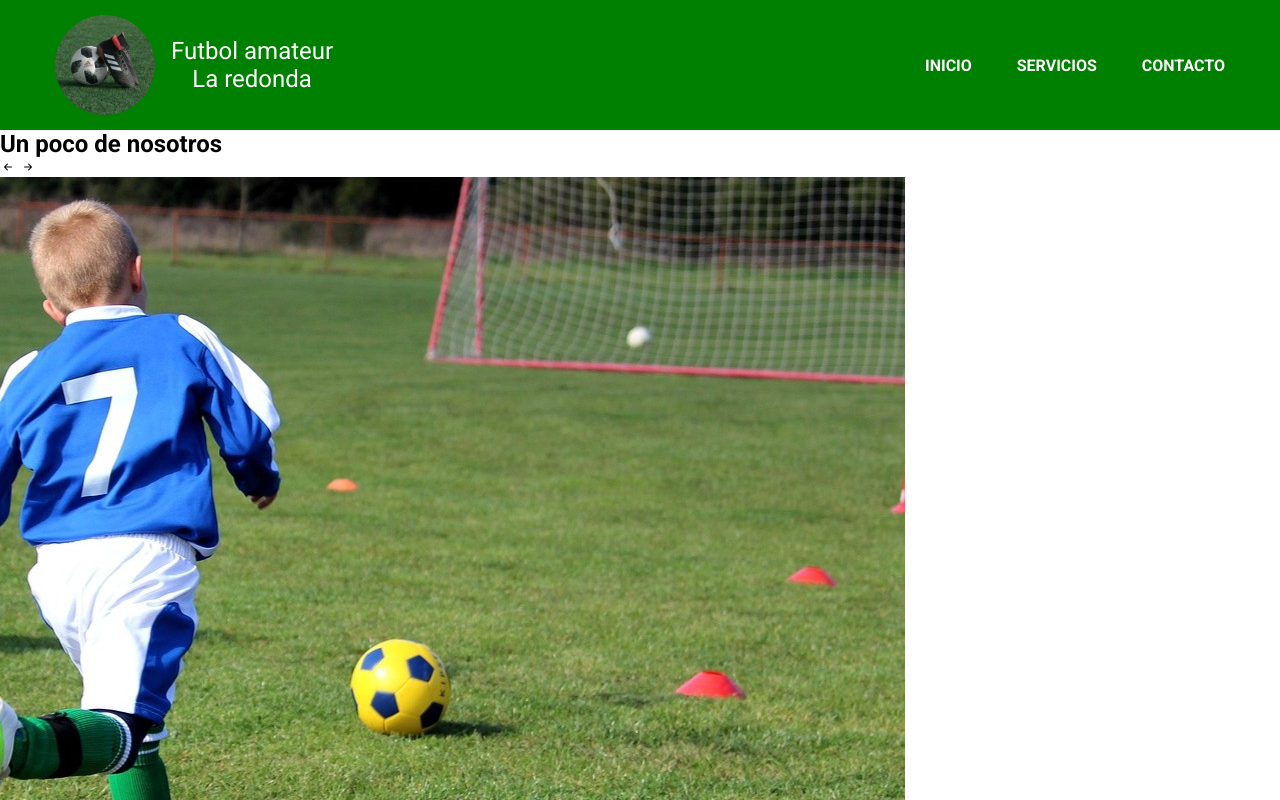
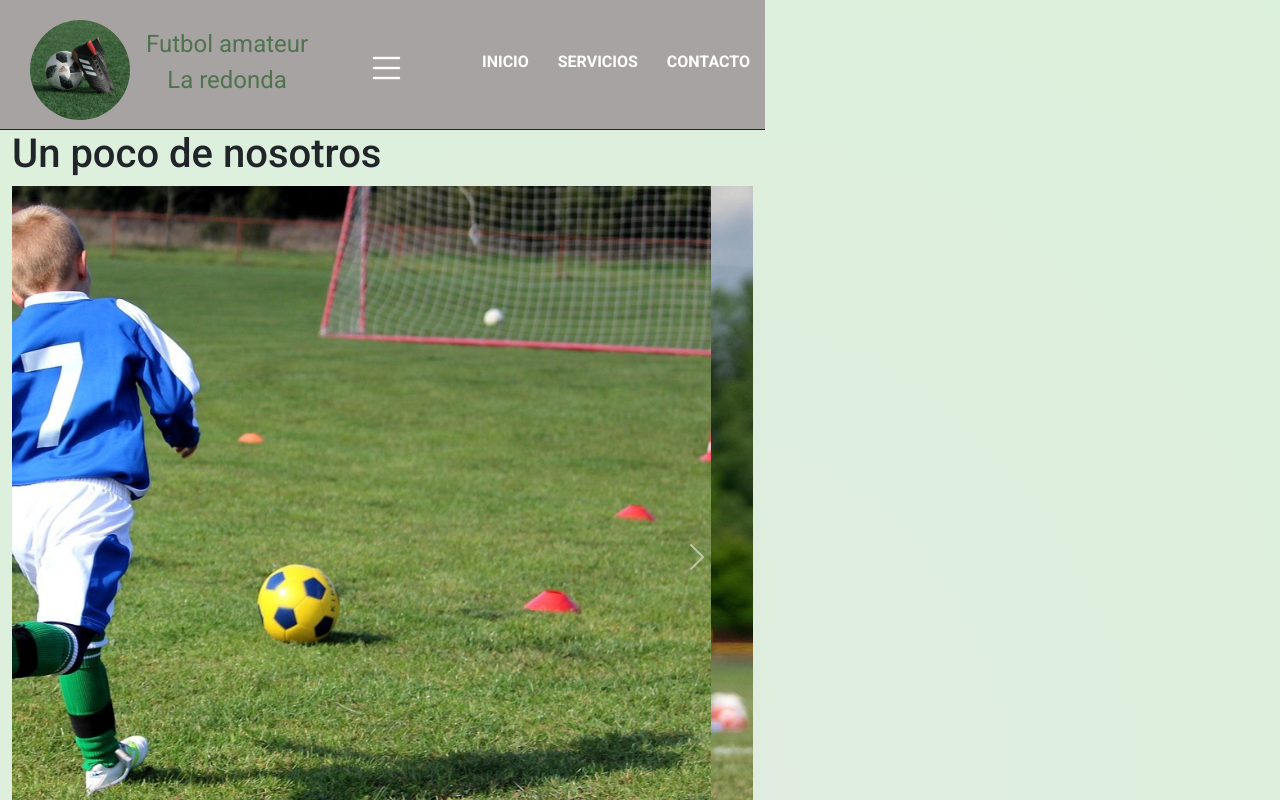
Before and after one commit to GonzaloBEsquivel/la-redonda, a plain HTML site: page index.html in a window 1280 px wide. Shown: the top 800 px of the page. Drawn offline with nearby package versions, Linux system fonts and the light colour scheme.

Commit message:
agregamos sass

```diff
--- /dev/null
+++ b/_header.scss
@@ -0,0 +1,66 @@
+.cabecera {
+    display: block;
+    padding: 15px;
+    background-color: $gray;
+    border-bottom: 1.5px solid;
+    height: 130px;
+    align-items: center;
+    justify-content: center;
+    &__nav{
+        // border: 1px solid;
+        max-width: 1200px;
+        margin: 0 auto;
+        // padding: 0 5px;
+        display: flex;
+        justify-content: space-between;
+        align-items: center;
+
+        &__logoTitulo {
+            // border: 1px solid red;
+            display: flex;
+            align-items: center;
+            gap: 1rem;
+            margin: 0 15px;
+        }
+        &__logo {
+            border-radius: 50%;
+            height: 100px;
+        }
+        &__titulo {
+            // border: 1px solid blue;
+            text-align: center;
+            display: flex;
+            flex-direction: column;
+            color: $darkgreen;
+            font-size: 1.5em;
+        }
+        &__modal {
+            margin: 25px;
+            color: $white;
+            .bi-list {
+                font-size: 40px;
+                &:hover {
+                    cursor: pointer;
+                }
+            }
+        }
+        // &__menu {
+        //     display: none;
+        // }
+        &__items {
+            width: 300px;
+            display: flex;
+            justify-content: space-between;
+        }
+        &__item {
+            color: $white;
+            text-transform: uppercase;
+            font-weight: bold;
+            &:hover{
+                color: $lightgreen;
+                border-bottom: 2px solid $lightgreen;
+            }
+        }
+    }
+
+}
--- /dev/null
+++ b/_variables.scss
@@ -0,0 +1,9 @@
+$primary-color: radial-gradient(circle, rgb(223, 235, 223), rgb(220, 241, 220));
+$lightgreen: #75ed95;
+$darkgreen: #4f734f;
+$darkgray: #3b3b3b;
+$gray: #a8a3a3;
+$white: #fff;
+$black: #000;
+
+$font: "Roboto", sans-serif;
--- a/index.html
+++ b/index.html
@@ -4,44 +4,83 @@
     <meta charset="UTF-8">
     <meta name="viewport" content="width=device-width, initial-scale=1.0">
     <link rel="icon" href="./assets/img/logo-sin-fondo.ico">
+
+    <!-- Google Fonts -->
     <link rel="preconnect" href="https://fonts.googleapis.com">
     <link rel="preconnect" href="https://fonts.gstatic.com" crossorigin>
     <link href="https://fonts.googleapis.com/css2?family=Roboto:ital,wght@0,100..900;1,100..900&display=swap" rel="stylesheet">
+
+    <!-- Bootstrap css -->
     <link rel="stylesheet" href="https://cdn.jsdelivr.net/npm/bootstrap-icons@1.11.3/font/bootstrap-icons.min.css">
-    <link rel="stylesheet" href="./css/style.css">
+     <link href="https://cdn.jsdelivr.net/npm/bootstrap@5.3.6/dist/css/bootstrap.min.css" rel="stylesheet" integrity="sha384-4Q6Gf2aSP4eDXB8Miphtr37CMZZQ5oXLH2yaXMJ2w8e2ZtHTl7GptT4jmndRuHDT" crossorigin="anonymous">
+
+    <!-- Css -->
+    <link rel="stylesheet" href="./styles.css">
     <title>La redonda - Futbol amateur</title>
 </head>
 <body>
-    <header class="header">
-        <nav class="header__nav">
-            <a class="header__nav-logoTitulo" href="index.html">
-                <img class="header__nav-logo" src="./assets/img/logo.ico" alt="">
-                <p class="header__nav-titulo">Futbol amateur <span>La redonda</span> </p>
+    <header class="cabecera">
+        <nav class="cabecera__nav">
+            <a class="cabecera__nav__logoTitulo" href="index.html">
+                <img class="cabecera__nav__logo" src="./assets/img/logo.ico" alt="">
+                <p class="cabecera__nav__titulo">Futbol amateur <span>La redonda</span> </p>
             </a>
-            <ul class="header__nav-items">
+            <div class="cabecera__nav__modal">
+                <i class="bi bi-list cabecera__nav__modal__burger"></i>
+            </div>
+
+            <div class="cabecera__nav__menu">
+                <ul class="cabecera__nav__items">
                     <li>
-                    <a class="header__nav-item" href="index.html">Inicio</a>
+                        <a class="cabecera__nav__item" href="index.html">Inicio</a>
                     </li>
                     <li>
-                    <a class="header__nav-item" href="./pages/servicios.html">Servicios</a>
+                        <a class="cabecera__nav__item" href="./pages/servicios.html">Servicios</a>
                     </li>
                     <li>
-                    <a class="header__nav-item" href="./pages/contacto.html">Contacto</a>
+                        <a class="cabecera__nav__item" href="./pages/contacto.html">Contacto</a>
                     </li>
                 </ul>
+            </div>
         </nav>
     </header>
     <main class="container">
         <section class="container__section">
             <h1 class="container__section-titulo">Un poco de nosotros</h1>
             <!-- carrusel -->
+
+            <div id="carouselExampleControls" class="carousel slide" data-bs-ride="carousel">
+                <div class="carousel-inner">
+                    <div class="carousel-item active">
+                    <img src="./assets/img/carrusel/carrusel1.jpg" class="d-block w-100" alt="...">
+                    </div>
+                    <div class="carousel-item">
+                    <img src="./assets/img/carrusel/carrusel2.jpg" class="d-block w-100" alt="...">
+                    </div>
+                    <div class="carousel-item">
+                    <img src="./assets/img/carrusel/carrusel3.jpg" class="d-block w-100" alt="...">
+                    </div>
+                    <div class="carousel-item">
+                    <img src="./assets/img/carrusel/carrusel4.jpg" class="d-block w-100" alt="...">
+                    </div>
+                </div>
+                <button class="carousel-control-prev" type="button" data-bs-target="#carouselExampleControls" data-bs-slide="prev">
+                    <span class="carousel-control-prev-icon" aria-hidden="true"></span>
+                    <span class="visually-hidden">Previous</span>
+                </button>
+                <button class="carousel-control-next" type="button" data-bs-target="#carouselExampleControls" data-bs-slide="next">
+                    <span class="carousel-control-next-icon" aria-hidden="true"></span>
+                    <span class="visually-hidden">Next</span>
+                </button>
+            </div>
+
             <i class="bi bi-arrow-left-short"></i>
             <i class="bi bi-arrow-right-short"></i>
             <div class="container__section-carrusel">
-                <img src="assets/img/carrusel/carrusel1.jpg" alt="Imagen carrusel">
+                <!-- <img src="assets/img/carrusel/carrusel1.jpg" alt="Imagen carrusel">
                 <img src="assets/img/carrusel/carrusel2.jpg" alt="Imagen carrusel">
                 <img src="assets/img/carrusel/carrusel3.jpg" alt="Imagen carrusel">
-                <img src="assets/img/carrusel/carrusel4.jpg" alt="Imagen carrusel">
+                <img src="assets/img/carrusel/carrusel4.jpg" alt="Imagen carrusel"> -->
             </div>
         </section>
         <article class="container__article">
@@ -72,5 +111,7 @@
             <i class="bi bi-tiktok"></i>
         </div>
     </footer>
+
+    <script src="https://cdn.jsdelivr.net/npm/bootstrap@5.3.6/dist/js/bootstrap.bundle.min.js" integrity="sha384-j1CDi7MgGQ12Z7Qab0qlWQ/Qqz24Gc6BM0thvEMVjHnfYGF0rmFCozFSxQBxwHKO" crossorigin="anonymous"></script>
 </body>
 </html>
--- /dev/null
+++ b/style.scss
@@ -0,0 +1,21 @@
+@import 'variables';
+@import 'header';
+
+*,
+::after,
+::before {
+    margin: 0;
+    padding: 0;
+    box-sizing: border-box;
+
+    list-style-type: none;
+}
+
+body {
+    background-image: $primary-color;
+    font-family: $font;
+    width: 765px;
+}
+a {
+    text-decoration: none;
+}
```
Also changed, not shown: pages/contacto.html (+23 -10 lines), pages/servicios.html (+22 -10 lines), css/style.css, styles.css (added), 1 other file. Lines whose indentation alone changed are shown as unchanged.
